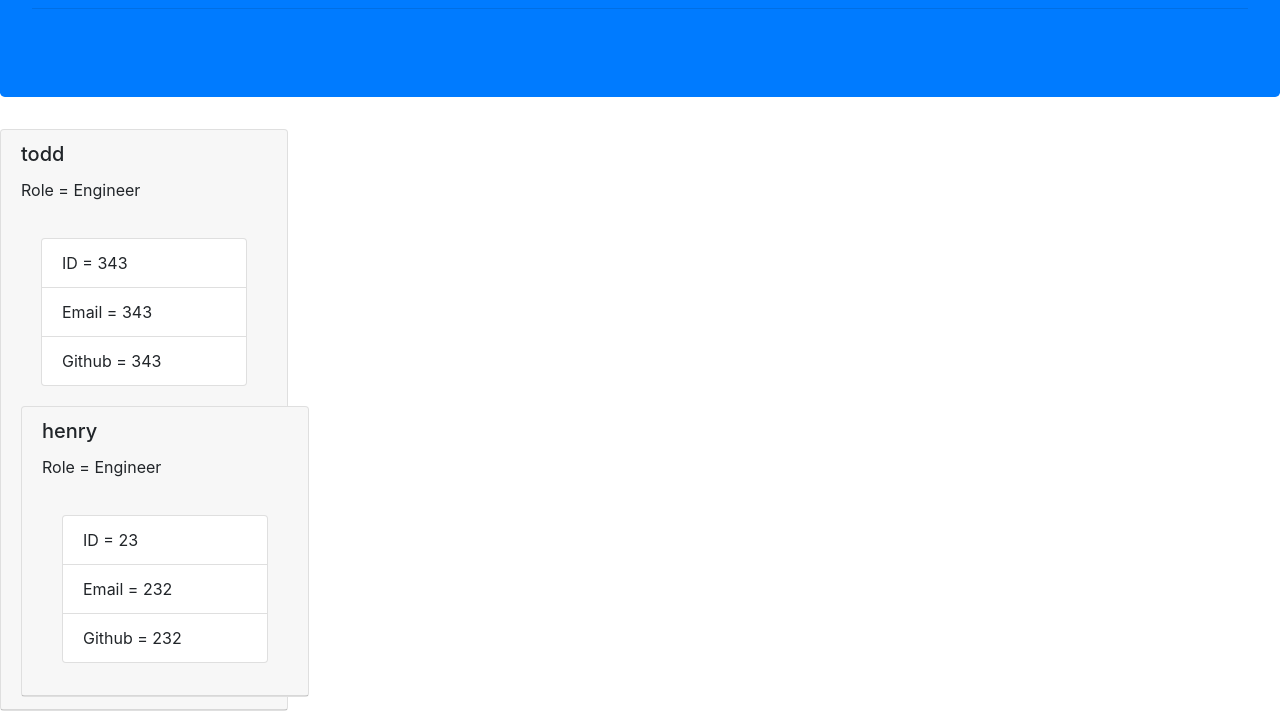
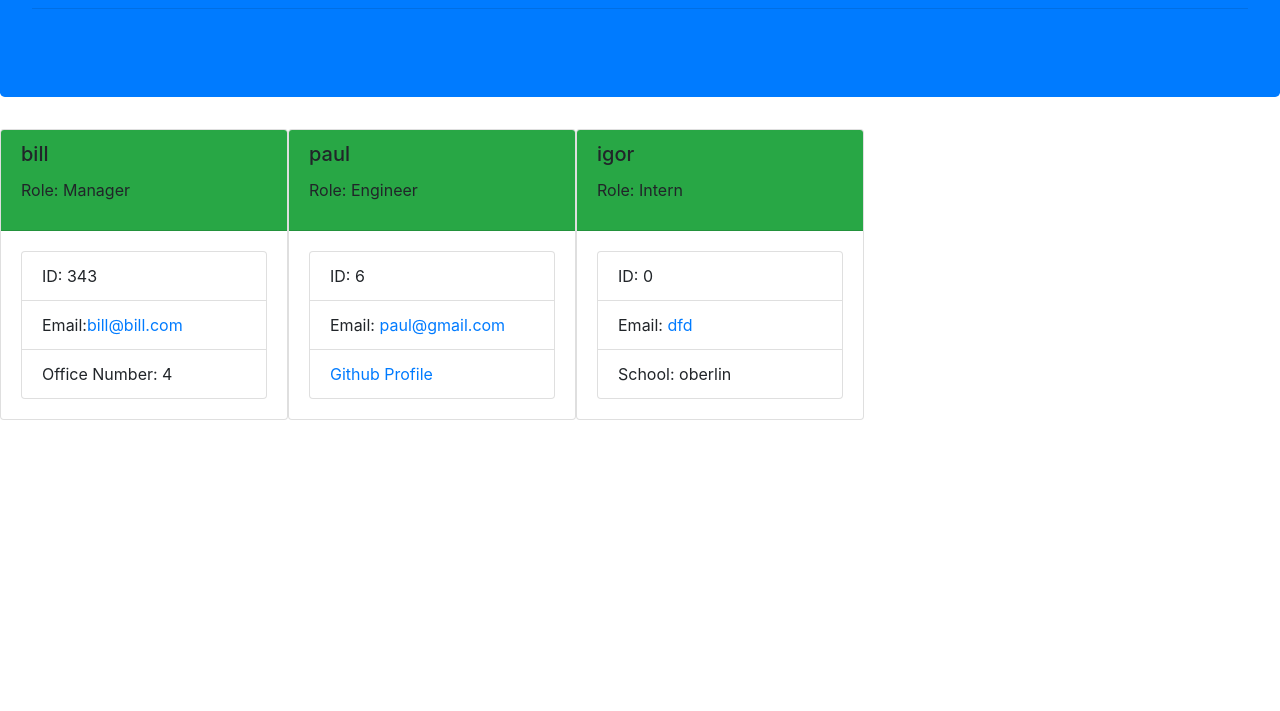
Before and after one commit to amalagon1/team-generator, a website: page outputTeam.html in a window 1280 px wide. Shown: the part 147-858 px from the top of the page. After the commit the page ends 800 px from the top, so only its background shows below. Drawn offline with nearby package versions, Linux system fonts and the light colour scheme.

Commit message:
final styling corrections

```diff
--- a/outputTeam.html
+++ b/outputTeam.html
@@ -11,39 +11,55 @@
 </head>
 <body>
 <div class="jumbotron bg-primary">
-  <h1 class="display-4 text-center">My Team Details!</h1>
+  <h1 class="display-4 text-center">Team Details!</h1>
   <hr class="my-4">
 </div>
 <div class = "row">
 <div class = "col-md-12 d-flex justify-content center">
 
-    <div class="card" style="width: 18rem;">
-    <div class="card-header">
-        <h5 class="card-title">todd</h5>
-        <p class="card-text">Role = Engineer</p>
+ <div class="card" style="width: 18rem;">
+    <div class="card-header bg-success">
+        <h5 class="card-title">bill</h5>
+        <p class="card-text">Role: Manager</p>
         <i class="far fa-mug-hot"></i>
-    <div>
+    </div>
     <div class="card-body">
         <ul class="list-group">
-    <li class="list-group-item">ID = 343</li>
-    <li class="list-group-item">Email = 343</li>
-    <li class="list-group-item">Github = 343</li>
+    <li class="list-group-item">ID: 343</li>
+    <li class="list-group-item">Email:<a href= "mailto:"bill@bill.com>bill@bill.com</a></li>
+    <li class="list-group-item">Office Number: 4</li>
     </div>
 </div>
 
 
 
     <div class="card" style="width: 18rem;">
-        <div class="card-header">
-            <h5 class="card-title">henry</h5>
-            <p class="card-text">Role = Engineer</p>
+        <div class="card-header bg-success">
+            <h5 class="card-title">paul</h5>
+            <p class="card-text">Role: Engineer</p>
             <i class="far fa-mug-hot"></i>
-        <div>
+        </div>
         <div class="card-body">
             <ul class="list-group">
-        <li class="list-group-item">ID = 23</li>
-        <li class="list-group-item">Email = 232</li>
-        <li class="list-group-item">Github = 232</li>
+        <li class="list-group-item">ID: 6</li>
+        <li class="list-group-item">Email: <a href= "mailto:"paul@gmail.com>paul@gmail.com</a></li>
+        <li class="list-group-item"><a href="https://github.com/paul1" target="_blank">Github Profile</a></li>
+        </div>
+    </div>
+
+
+    <div class="card" style="width: 18rem;">
+        <div class="card-header bg-success">
+            <h5 class="card-title">igor</h5>
+            <p class="card-text">Role: Intern</p>
+            <i class="far fa-mug-hot"></i>
+        </div>
+        <div class="card-body">
+        <ul class="list-group">
+        <li class="list-group-item">ID: 0</li>
+        <li class="list-group-item">Email: <a href= "mailto:"dfd>dfd</a></li>
+        <li class="list-group-item">School: oberlin</li>
+        </ul>
         </div>
     </div>
 
```
Also changed, not shown: README.md, lib/htmlRenderer.js.
